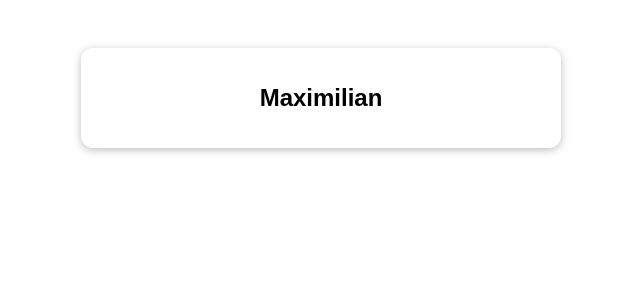
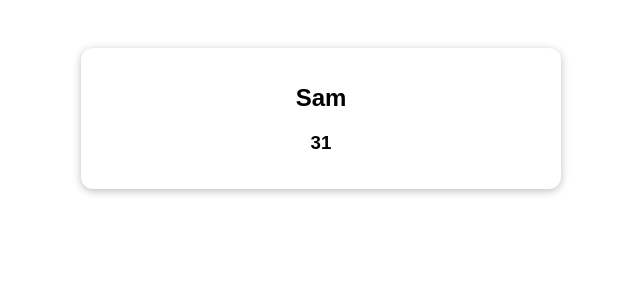
Before and after one commit to mad-sammy93/compAPI, a Vue app: page / in a window 1280 px wide. Shown: the top 300 px of the page, without its empty margins (319-959 px from the left). Built offline with nearby package versions, Linux system fonts and the light colour scheme; the HTML template or start-up script is replaced by a standard one.

Commit message:
287 using Compostion: refs

```diff
--- a/src/App.vue
+++ b/src/App.vue
@@ -1,16 +1,36 @@
 <template>
   <section class="container">
-    <h2>{{ userName }}</h2>
+    <h2>{{ user.name }}</h2>
+    <h3>{{ user.age }}</h3>
   </section>
 </template>
 
 <script>
+import { ref } from 'vue';
+
 export default {
-  data() {
-    return {
-      userName: 'Maximilian',
-    };
-  },
+
+  setup() {
+    const user = ref({
+      name:'Sambert',
+      age: 99
+    })
+
+    console.log(user);
+    setTimeout(function(){
+      // uName.value = 'Sam',
+      // uAge.value = 33
+      user.value.name = "Sam";
+      user.value.age = 31;
+    }, 2000);
+
+    return { userName: user.value.name , age:  user.value.age ,user:user}
+  }
+  // data() {
+  //   return {
+  //     userName: 'Maximilian',
+  //   };
+  // },
 };
 </script>
 
```
Also changed, not shown: 1 other file (tests, documents, lock files or other folders).
